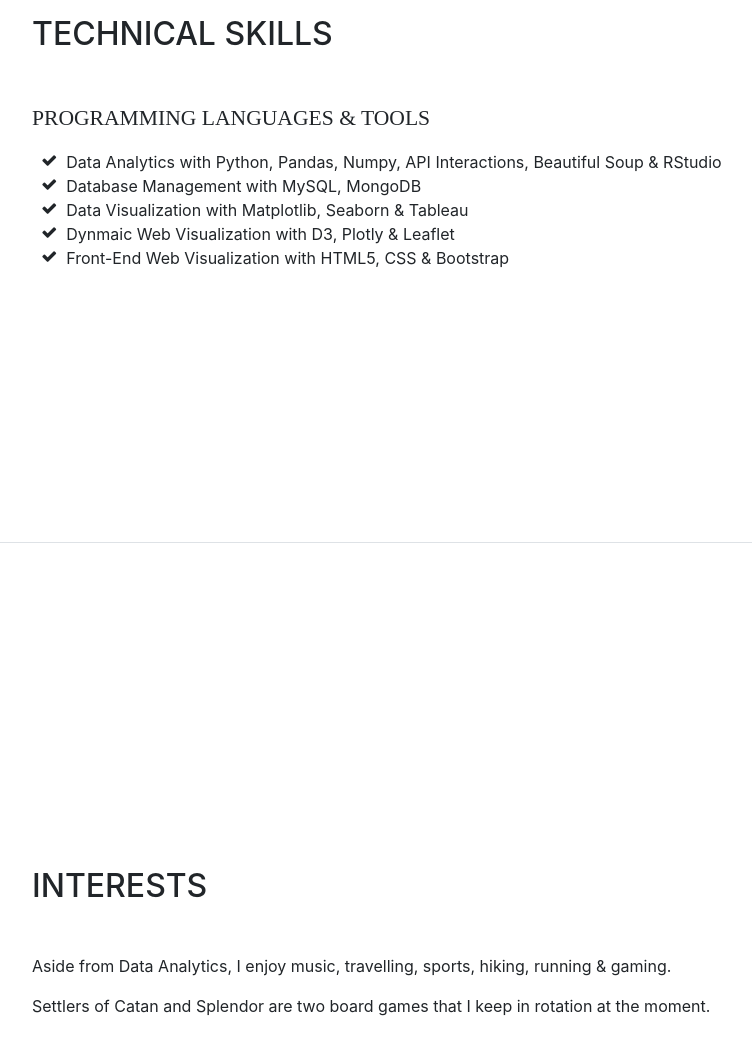
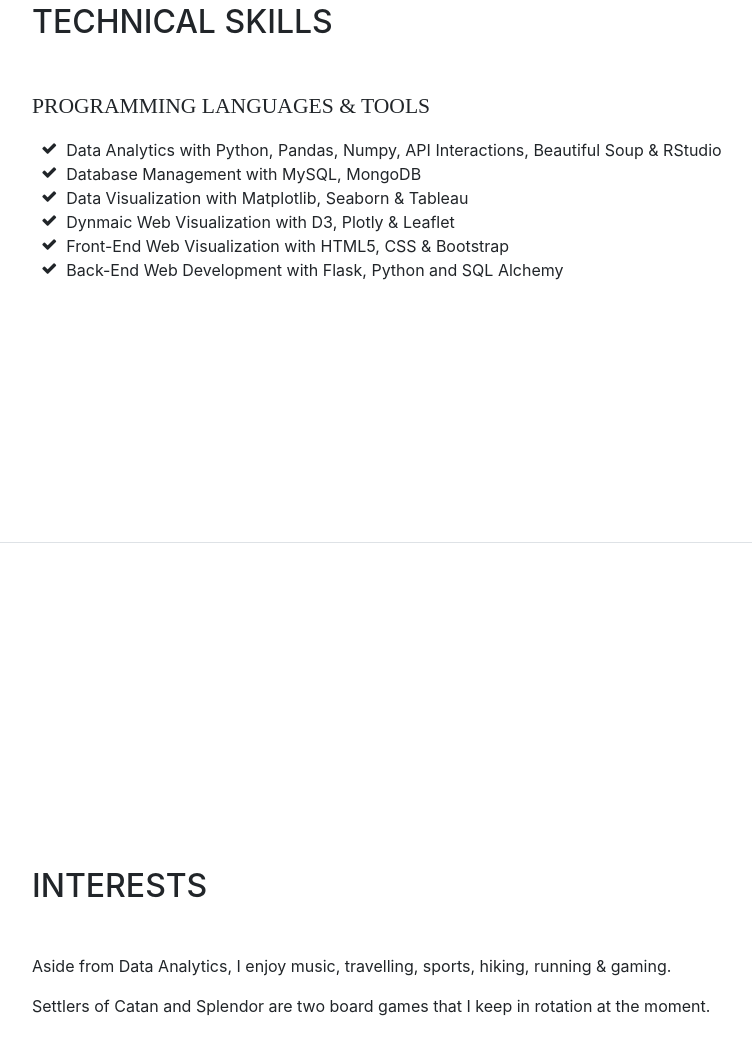
Before and after one commit to ABFdata/ABFdata.github.io, a website with bundled scripts: page index.html in a window 1280 px wide. Shown: the part 2657-3711 px from the top of the page, without its empty margins (288-1040 px from the left). Built offline with nearby package versions, Linux system fonts and the light colour scheme; a web font is replaced by a local one.

Commit message:
added skill

```diff
--- a/index.html
+++ b/index.html
@@ -195,6 +195,9 @@
             <li>
               <i class="fa-li fa fa-check"></i>
               Front-End Web Visualization with HTML5, CSS &amp; Bootstrap</li>
+            <li>
+              <i class="fa-li fa fa-check"></i>
+              Back-End Web Development with Flask, Python and SQL Alchemy</li>
           </ul>
         </div>
       </section>
```
